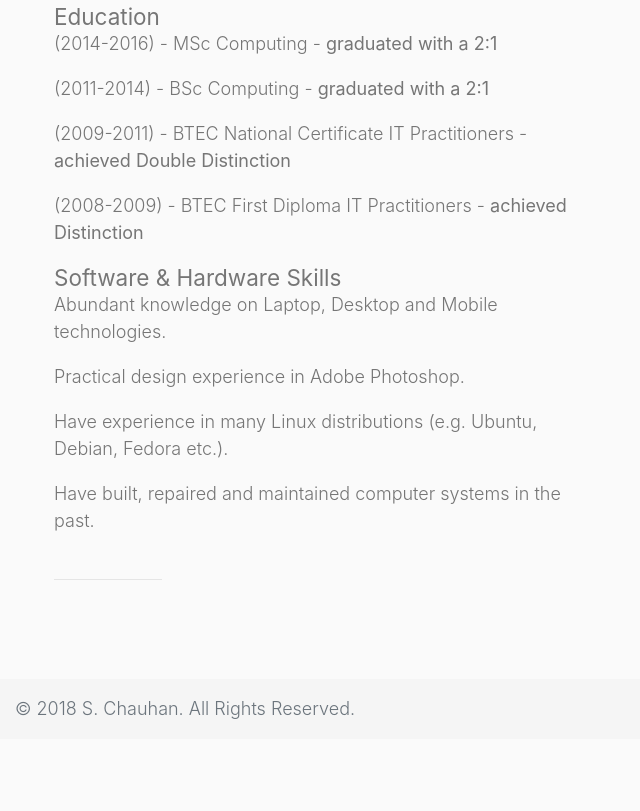
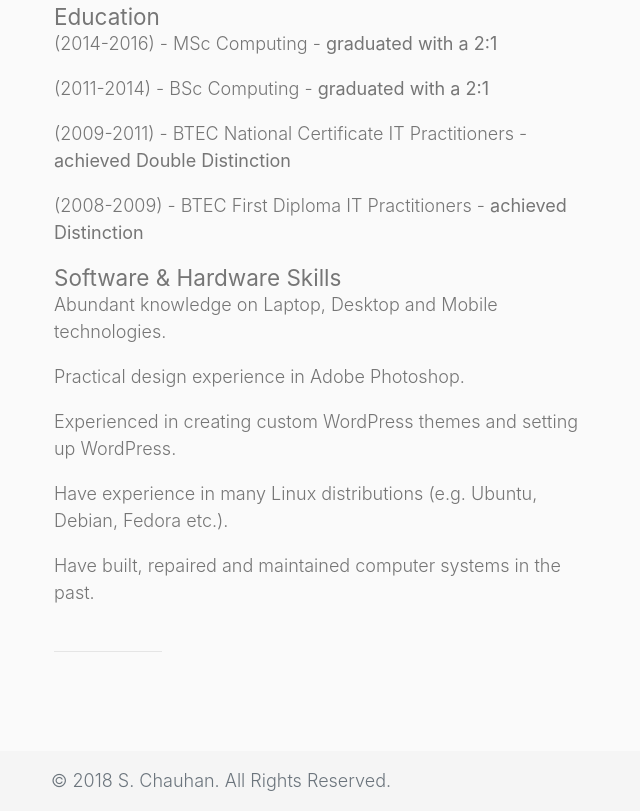
Before and after one commit to sahdev92/sahdev92.github.io, a plain HTML site: page cv.html in a window 1280 px wide. Shown: the part 1427-2238 px from the top of the page, without its empty margins (0-640 px from the left). Before the commit the page ends 2166 px from the top, so only its background shows below. Drawn offline with Linux system fonts and the light colour scheme.

Commit message:
Adjusted copyright footer

```diff
--- a/css/style.css
+++ b/css/style.css
@@ -116,3 +116,13 @@
   line-height: 60px; /* Vertically center the text there */
   background-color: #f5f5f5;
 }
+
+.copyright {
+  padding-left: 2rem;
+}
+
+@media (max-width: 30em) {
+  .copyright {
+    padding-left: 0rem;
+  }
+}
--- a/cv.html
+++ b/cv.html
@@ -66,6 +66,7 @@
 <h3>Software & Hardware Skills</h3>
 <p>Abundant knowledge on Laptop, Desktop and Mobile technologies.</p>
 <p>Practical design experience in Adobe Photoshop.</p>
+<p>Experienced in creating custom WordPress themes and setting up WordPress.</p>
 <p>Have experience in many Linux distributions (e.g. Ubuntu, Debian, Fedora etc.).</p>
 <p>Have built, repaired and maintained computer systems in the past. </p>
 
@@ -76,7 +77,7 @@
 </div>
 <footer class="footer">
       <div class="container-fluid">
-        <span class="text-muted">&copy; 2018 S. Chauhan. All Rights Reserved.</span>
+        <span class="text-muted copyright">&copy; 2018 S. Chauhan. All Rights Reserved.</span>
       </div>
 </footer>
 
```
Also changed, not shown: about.html (+1 -1 lines), contact.html (+1 -1 lines), index.html (+1 -1 lines), portfolio.html (+1 -1 lines).
